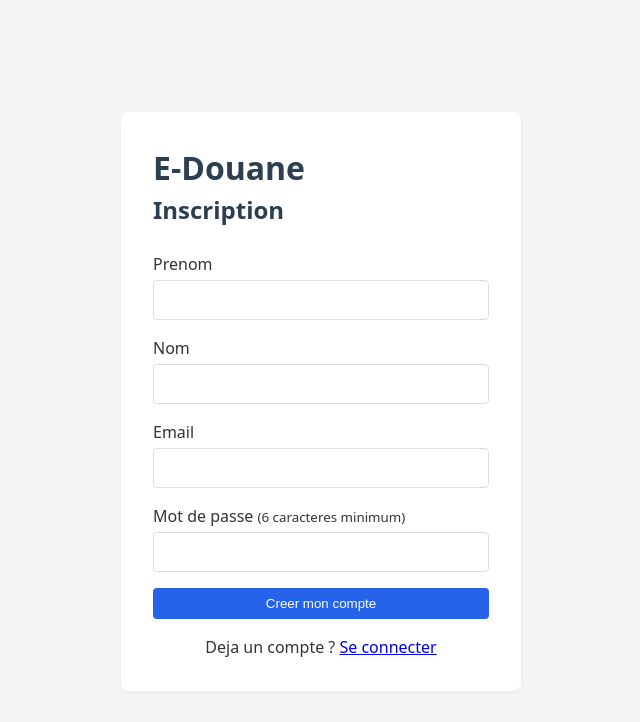
After one commit to Paul-Elibana/E-Douane, a PHP site: page /inscription.php in a window 1280 px wide. The commit adds this page. Shown: the top 722 px of the page, without its empty margins (319-959 px from the left). Run offline with PHP 8.4, Linux system fonts and the light colour scheme.

Commit message:
Ajout page d'inscription utilisateur
- inscription.php : formulaire prenom, nom, email, mot de passe
- Role 'utilisateur' attribue par defaut a l'inscription
- Lien vers inscription depuis login.php

```diff
--- /dev/null
+++ b/inscription.php
@@ -0,0 +1,94 @@
+<?php
+if (session_status() === PHP_SESSION_NONE) session_start();
+
+// Deja connecte → redirige vers l'accueil
+if (isset($_SESSION['user_id'])) {
+    header('Location: index.php');
+    exit;
+}
+
+$erreur  = '';
+$succes  = '';
+
+if ($_SERVER['REQUEST_METHOD'] === 'POST') {
+    require_once 'config/db.php';
+
+    $prenom = trim($_POST['prenom'] ?? '');
+    $nom    = trim($_POST['nom'] ?? '');
+    $email  = trim($_POST['email'] ?? '');
+    $mdp    = trim($_POST['mot_de_passe'] ?? '');
+
+    // Validation
+    if ($prenom === '' || $nom === '' || $email === '' || $mdp === '') {
+        $erreur = "Tous les champs sont obligatoires.";
+    } elseif (strlen($mdp) < 6) {
+        $erreur = "Le mot de passe doit faire au moins 6 caracteres.";
+    } else {
+        try {
+            $req = $pdo->prepare("
+                INSERT INTO utilisateurs (prenom, nom, email, mot_de_passe, role)
+                VALUES (:prenom, :nom, :email, :mdp, 'utilisateur')
+            ");
+            $req->execute([
+                ':prenom' => $prenom,
+                ':nom'    => $nom,
+                ':email'  => $email,
+                ':mdp'    => password_hash($mdp, PASSWORD_DEFAULT),
+            ]);
+            $succes = "Compte cree avec succes. Vous pouvez maintenant vous connecter.";
+        } catch (PDOException $e) {
+            if ($e->getCode() === '23000') {
+                $erreur = "Cet email est deja utilise.";
+            } else {
+                die("Erreur : " . $e->getMessage());
+            }
+        }
+    }
+}
+?>
+<!DOCTYPE html>
+<html lang="fr">
+<head>
+    <meta charset="UTF-8">
+    <meta name="viewport" content="width=device-width, initial-scale=1.0">
+    <title>E-Douane — Inscription</title>
+    <link rel="stylesheet" href="assets/style.css">
+</head>
+<body>
+<div class="container" style="max-width: 400px; margin-top: 5rem;">
+    <h1>E-Douane</h1>
+    <h2 style="margin-bottom: 1.5rem;">Inscription</h2>
+
+    <?php if ($erreur !== ''): ?>
+        <p class="alert alert-error"><?= htmlspecialchars($erreur, ENT_QUOTES, 'UTF-8') ?></p>
+    <?php endif; ?>
+
+    <?php if ($succes !== ''): ?>
+        <p class="alert alert-success"><?= htmlspecialchars($succes, ENT_QUOTES, 'UTF-8') ?></p>
+        <p><a href="login.php">Se connecter</a></p>
+    <?php else: ?>
+        <form method="POST" action="inscription.php">
+
+            <label for="prenom">Prenom</label>
+            <input type="text" id="prenom" name="prenom" required maxlength="100">
+
+            <label for="nom">Nom</label>
+            <input type="text" id="nom" name="nom" required maxlength="100">
+
+            <label for="email">Email</label>
+            <input type="email" id="email" name="email" required maxlength="150">
+
+            <label for="mot_de_passe">Mot de passe <small>(6 caracteres minimum)</small></label>
+            <input type="password" id="mot_de_passe" name="mot_de_passe" required minlength="6">
+
+            <button type="submit" class="btn" style="width: 100%;">Creer mon compte</button>
+        </form>
+
+        <p style="margin-top: 1rem; text-align: center;">
+            Deja un compte ? <a href="login.php">Se connecter</a>
+        </p>
+    <?php endif; ?>
+</div>
+<script src="assets/app.js"></script>
+</body>
+</html>
--- a/login.php
+++ b/login.php
@@ -61,6 +61,10 @@ if ($_SERVER['REQUEST_METHOD'] === 'POST') {
 
         <button type="submit" class="btn" style="width: 100%;">Se connecter</button>
     </form>
+
+    <p style="margin-top: 1rem; text-align: center;">
+        Pas encore de compte ? <a href="inscription.php">S'inscrire</a>
+    </p>
 </div>
 <script src="assets/app.js"></script>
 </body>
```
